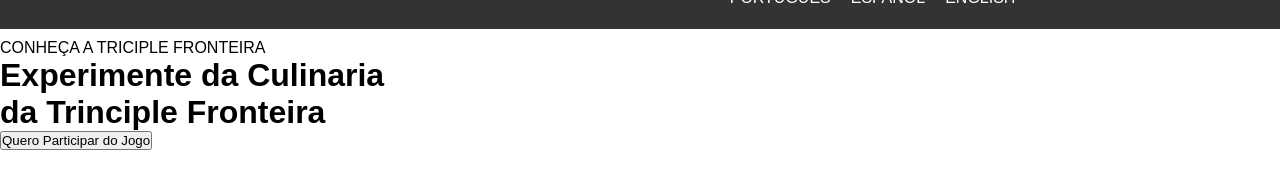
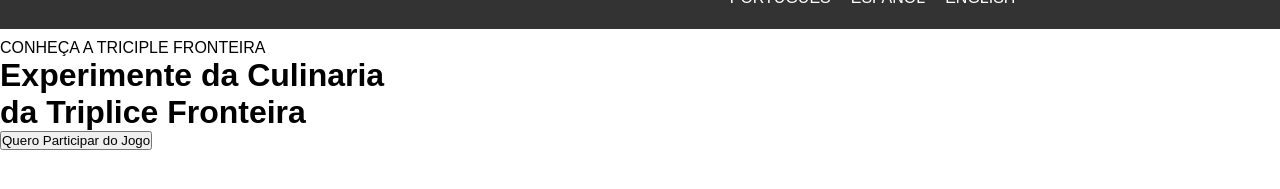
Before and after one commit to wlodfelipe/FozGameProject, a plain HTML site: page Triplice.html in a window 1280 px wide. Shown: the part 51-240 px from the top of the page. Drawn offline with Linux system fonts and the light colour scheme.

Commit message:
atualização

```diff
--- a/Triplice.html
+++ b/Triplice.html
@@ -38,7 +38,7 @@
                     <br><br><br><br><br>
                     <p>CONHEÇA A TRICIPLE FRONTEIRA</p>
                     <h1>Experimente da Culinaria</h1>
-                    <h1>da Trinciple Fronteira</h1>
+                    <h1>da Triplice Fronteira</h1>
                     <button>Quero Participar do Jogo</button>
                 </div>
             </div>
```
